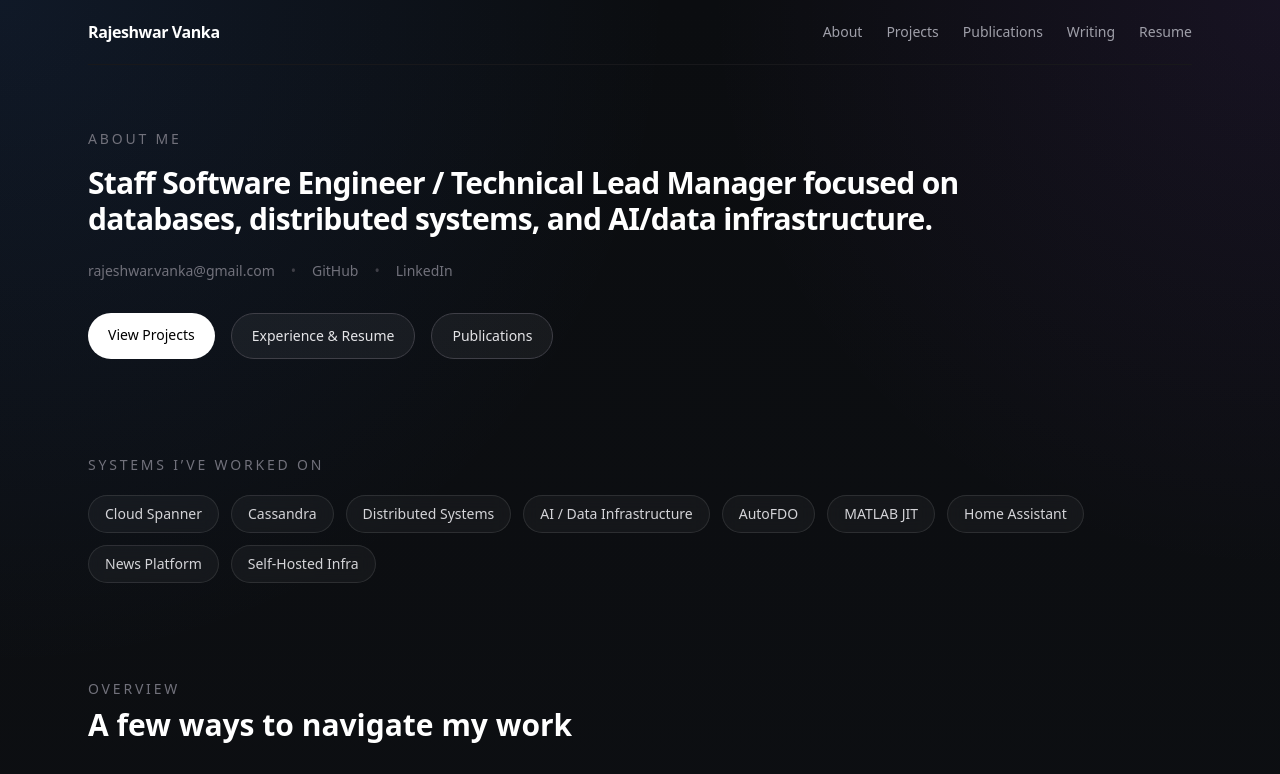
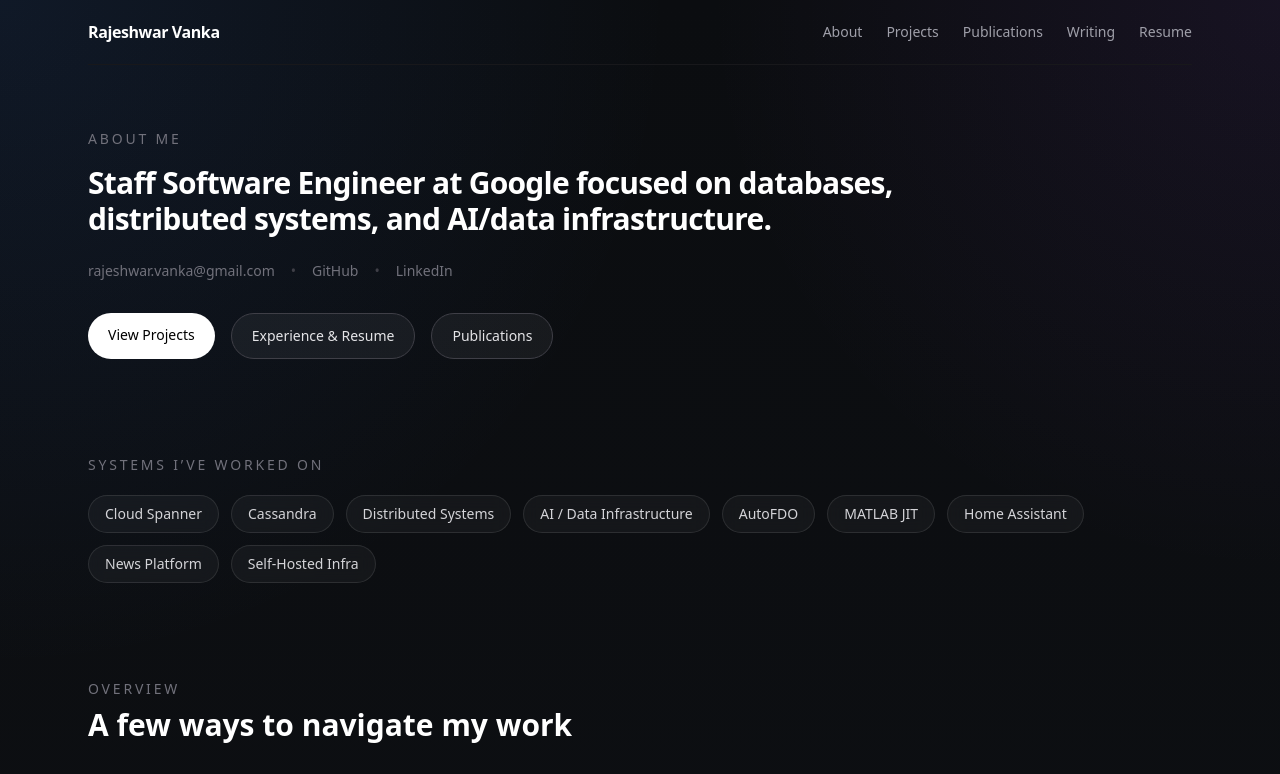
Before and after one commit to rvanka/rajeshwar.dev, a Next.js app: page / in a window 1280 px wide. Shown: the top 774 px of the page. Built offline with nearby package versions, Linux system fonts and the light colour scheme.

Commit message:
title text fix

```diff
--- a/src/app/page.tsx
+++ b/src/app/page.tsx
@@ -80,7 +80,7 @@ export default function Home() {
       </p>
 
       <h1 className="mt-4 text-xl font-semibold tracking-tight text-white md:text-2xl lg:text-3xl">
-        Staff Software Engineer / Technical Lead Manager focused on
+        Staff Software Engineer at Google focused on
         databases, distributed systems, and AI/data infrastructure.
       </h1>
 
```
